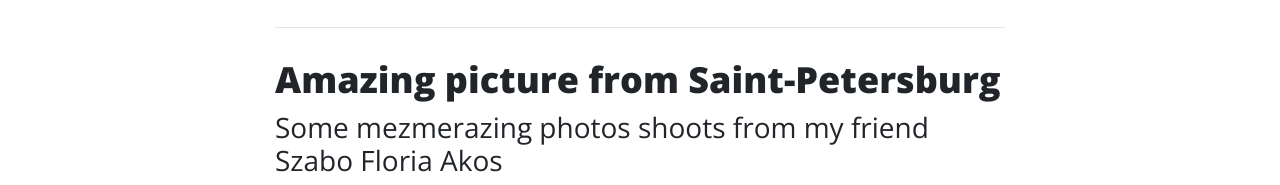
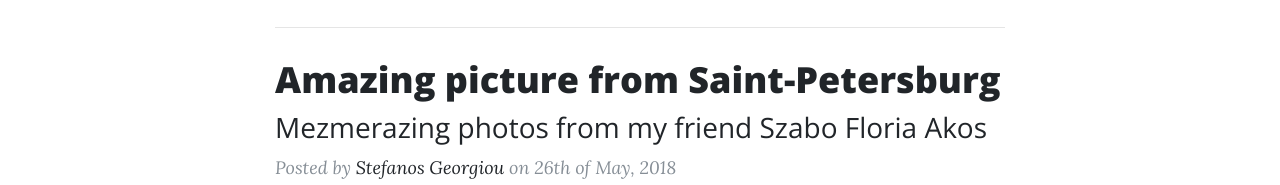
Before and after one commit to stefanos1316/my_blog, a website: page index.html in a window 1280 px wide. Shown: the part 766-951 px from the top of the page. Drawn offline with nearby package versions, Linux system fonts and the light colour scheme.

Commit message:
Fixing subtitle

```diff
--- a/index.html
+++ b/index.html
@@ -68,7 +68,7 @@
 			Amazing picture from Saint-Petersburg
               </h2>
               <h3 class="post-subtitle">
-		Some mezmerazing photos shoots from my friend Szabo Floria Akos
+		Mezmerazing photos from my friend Szabo Floria Akos
               </h3>
             </a>
             <p class="post-meta">Posted by
```
